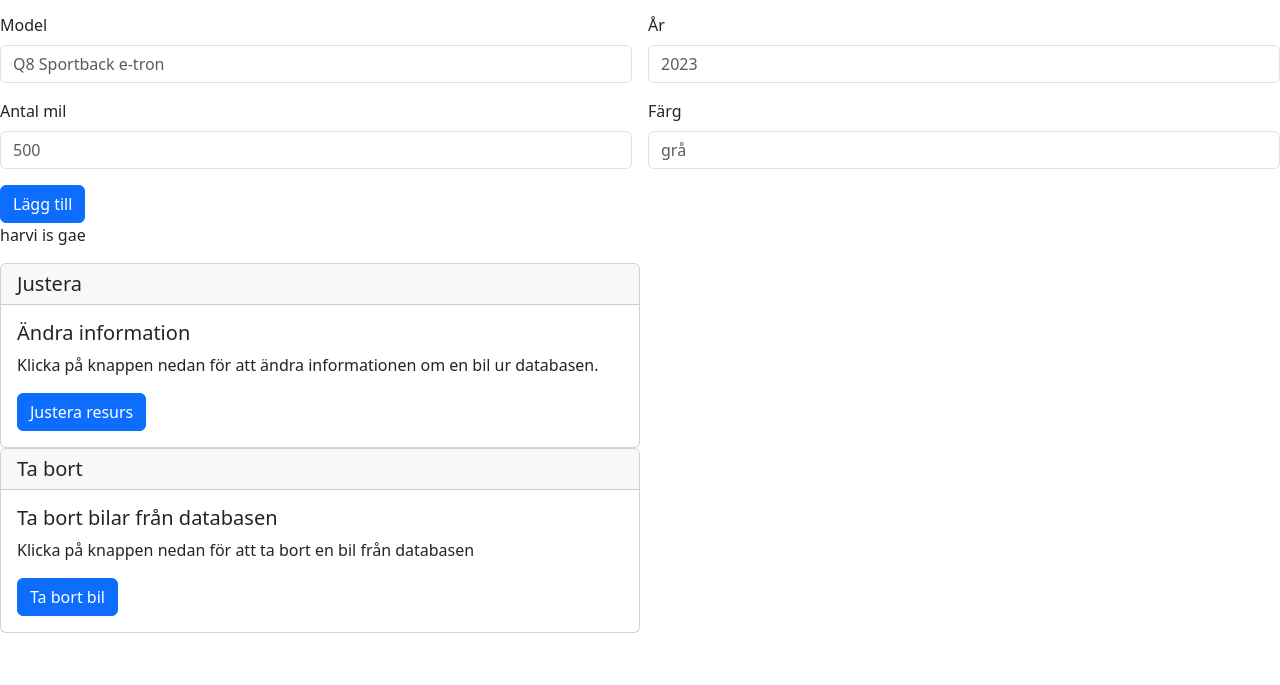
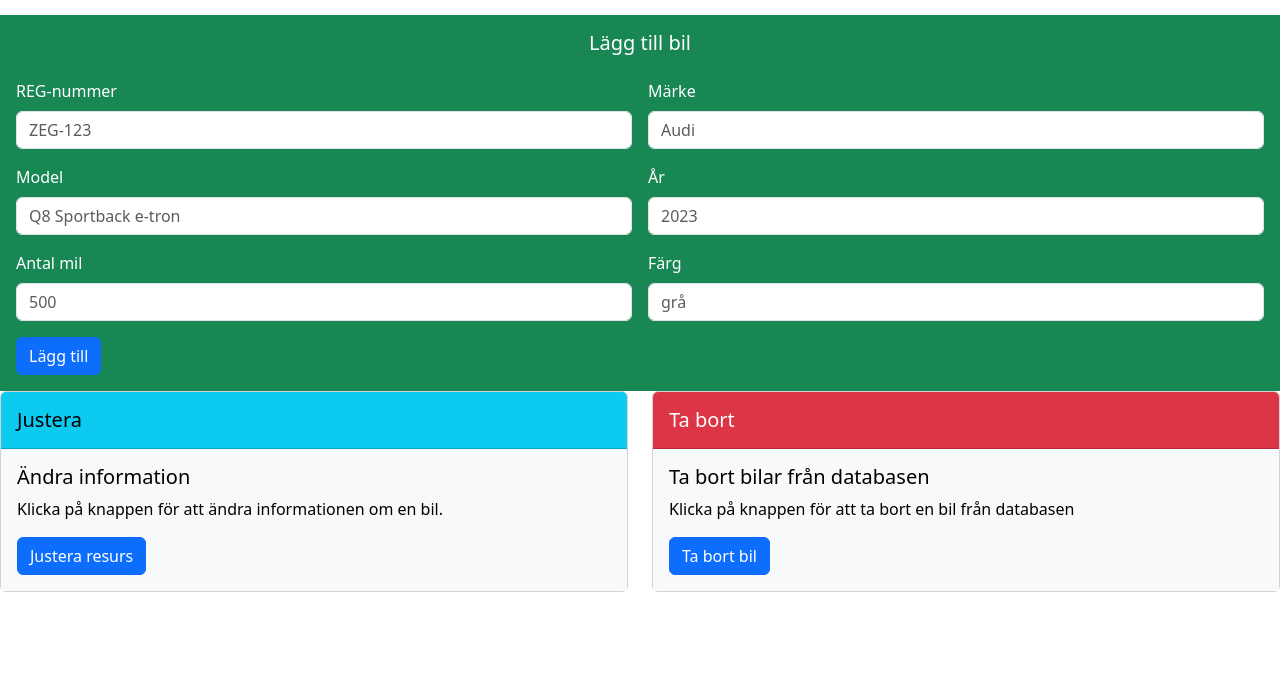
Before and after one commit to Harviwilliam/gik339-13-projekt, a plain HTML site: page webbsite/index.html in a window 1280 px wide. Shown: the part 115-800 px from the top of the page. Drawn offline with nearby package versions, Linux system fonts and the light colour scheme.

Commit message:
asdasdasd

```diff
--- a/webbsite/index.html
+++ b/webbsite/index.html
@@ -8,33 +8,34 @@
 </head>
 
 <body>
-    <div id="header" class="text-center container-fluid" >
+    <div id="header" class="text-center container-fluid mb-5 mt-5">
         <h3>Transportstyrelsen</h3>
     </div>
 
-    <div id="form" class="col-sm-12">
+    <div id="form" class="col-sm-12 col-xxl-8 text-bg-success p-3">
         <form class="row g-3">
-            <div class="col-md-6">
+            <header class="text-center"><h5>Lägg till bil</h5></header>
+            <div class="col-lg-6">
               <label for="registration" class="form-label">REG-nummer</label>
               <input type="registration" class="form-control" id="registraion" placeholder="ZEG-123">
             </div>
-            <div class="col-md-6">
+            <div class="col-lg-6">
               <label for="car-brand" class="form-label">Märke</label>
               <input type="car-brand" class="form-control" id="car-brand" placeholder="Audi">
             </div>
-            <div class="col-md-6">
+            <div class="col-lg-6">
                 <label for="car-model" class="form-label">Model</label>
                 <input type="car-model" class="form-control" id="car-model" placeholder="Q8 Sportback e-tron">
             </div>
-            <div class="col-md-6">
+            <div class="col-lg-6">
                 <label for="car-model-year" class="form-label">År</label>
                 <input type="car-model-year" class="form-control" id="car-model-year" placeholder="2023">
             </div>
-            <div class="col-md-6">
+            <div class="col-lg-6">
                 <label for="miles-traveled" class="form-label">Antal mil</label>
                 <input type="miles-traveled" class="form-control" id="miles-traveled" placeholder="500">
             </div>
-            <div class="col-md-6">
+            <div class="col-lg-6">
                 <label for="car-color" class="form-label">Färg</label>
                 <input type="car-color" class="form-control" id="car-color" placeholder="grå">
             </div>
@@ -42,30 +43,31 @@
                 <button type="submit" class="btn btn-primary">Lägg till</button>
               </div>
     </div>
-<p>harvi is gae</p>
-    <div id="card-1" class="col-sm-6">
+
+    <div class="row">
+      <div class="col-sm-6">
         <div class="card">
-            <h5 class="card-header">Justera</h5>
-            <div class="card-body">
+             <h5 class="card-header text-bg-info p-3">Justera</h5>
+             <div class="card-body text-bg-light p-3">
               <h5 class="card-title">Ändra information</h5>
-              <p class="card-text">Klicka på knappen nedan för att ändra informationen om en bil ur databasen.</p>
+               <p class="card-text">Klicka på knappen för att ändra informationen om en bil.</p>
                <a href="#" class="btn btn-primary">Justera resurs</a>
              </div>
            </div>
           </div>
 
-    <div id="card-2" class="col-sm-6">
+    <div class="col-sm-6">
         <div class="card">
-            <h5 class="card-header">Ta bort</h5>
-            <div class="card-body">
+            <h5 class="card-header text-bg-danger p-3">Ta bort</h5>
+            <div class="card-body text-bg-light p-3">
               <h5 class="card-title">Ta bort bilar från databasen</h5>
-              <p class="card-text">Klicka på knappen nedan för att ta bort en bil från databasen</p>
+                <p class="card-text">Klicka på knappen för att ta bort en bil från databasen</p>
                 <a href="#" class="btn btn-primary">Ta bort bil</a>
             </div>
            </div>
           </div>
 
-
+        </div>
 
     <script src="https://cdn.jsdelivr.net/npm/bootstrap@5.3.2/dist/js/bootstrap.bundle.min.js" integrity="sha384-C6RzsynM9kWDrMNeT87bh95OGNyZPhcTNXj1NW7RuBCsyN/o0jlpcV8Qyq46cDfL" crossorigin="anonymous"></script>
 </body>
```
Lines whose indentation alone changed are shown as unchanged.
